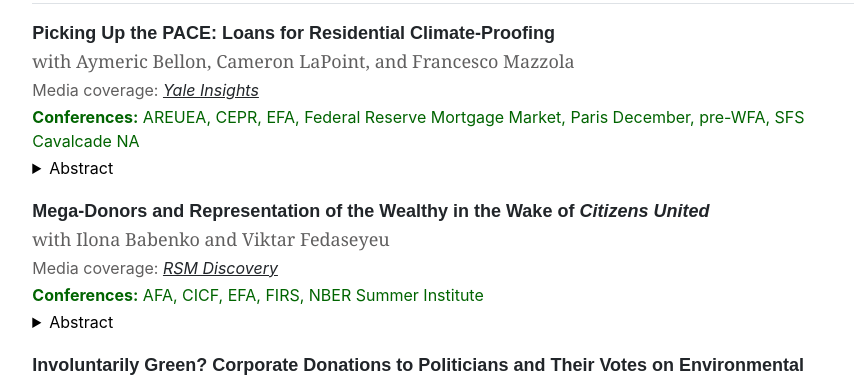
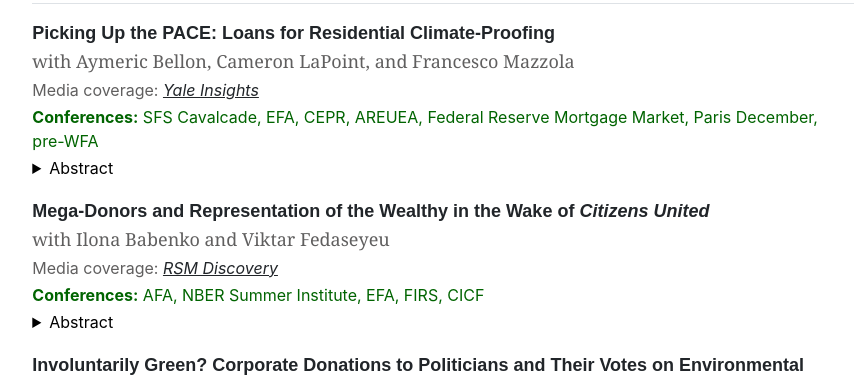
Before and after one commit to guosongxu/guosongxu.github.io, a Jekyll site: the page built from index.md, in a window 1280 px wide. Shown: the part 599-982 px from the top of the page, without its empty margins (197-1065 px from the left). Built offline with Jekyll 4.4.1, drawn with Linux system fonts in a browser that asks for light colours.

Commit message:
Update home.html

```diff
--- a/_layouts/home.html
+++ b/_layouts/home.html
@@ -18,7 +18,7 @@ layout: default
     <p style="font-family:arial, 'MS Sans Serif', arial;font-size:18px;margin-bottom:1px"><a rel="noreferrer noopener" aria-label=" (opens in a new tab)" href="https://papers.ssrn.com/sol3/papers.cfm?abstract_id=4800611" target="_blank" style="text-decoration:none;"><strong>Picking Up the PACE: Loans for Residential Climate-Proofing</strong></a></p>
     <p style="font-family:georgia;font-size:18px;margin-bottom:3px;color:#605F5F">with Aymeric Bellon, Cameron LaPoint, and Francesco Mazzola</p>
     <p style="font-size:16px;margin-bottom:3px;color:#605F5F">Media coverage:&nbsp;<em><a rel="noreferrer noopener" href="https://insights.som.yale.edu/insights/loan-program-can-help-close-the-green-building-gap" target="_blank">Yale Insights</a></em> </p>
-    <p style="font-size:16px;margin-bottom:3px;color:#006400"><strong>Conferences:</strong> AREUEA, CEPR, EFA, Federal Reserve Mortgage Market, Paris December, pre-WFA, SFS Cavalcade NA</p>
+    <p style="font-size:16px;margin-bottom:3px;color:#006400"><strong>Conferences:</strong> SFS Cavalcade, EFA, CEPR, AREUEA, Federal Reserve Mortgage Market, Paris December, pre-WFA</p>
     <details>
       <summary>Abstract</summary>
       <p>
@@ -29,7 +29,7 @@ layout: default
     <p style="font-family:arial, 'MS Sans Serif', arial;font-size:18px;margin-bottom:1px;margin-top:18px"><a rel="noreferrer noopener" aria-label=" (opens in a new tab)" href="https://papers.ssrn.com/sol3/papers.cfm?abstract_id=4723689" target="_blank" style="text-decoration:none;"><strong>Mega-Donors and Representation of the Wealthy in the Wake of <i>Citizens United</i></strong></a></p>
     <p style="font-family:georgia;font-size:18px;margin-bottom:3px;color:#605F5F">with Ilona Babenko and Viktar Fedaseyeu</p>
     <p style="font-size:16px;margin-bottom:3px;color:#605F5F">Media coverage:&nbsp;<em><a rel="noreferrer noopener" href="https://www.rsm.nl/discovery/2024/political-donations-from-mega-donors/" target="_blank">RSM Discovery</a></em> </p>
-    <p style="font-size:16px;margin-bottom:3px;color:#006400"><strong>Conferences:</strong> AFA, CICF, EFA, FIRS, NBER Summer Institute</p>
+    <p style="font-size:16px;margin-bottom:3px;color:#006400"><strong>Conferences:</strong> AFA, NBER Summer Institute, EFA, FIRS, CICF</p>
     <details>
       <summary>Abstract</summary>
       <p>
```
